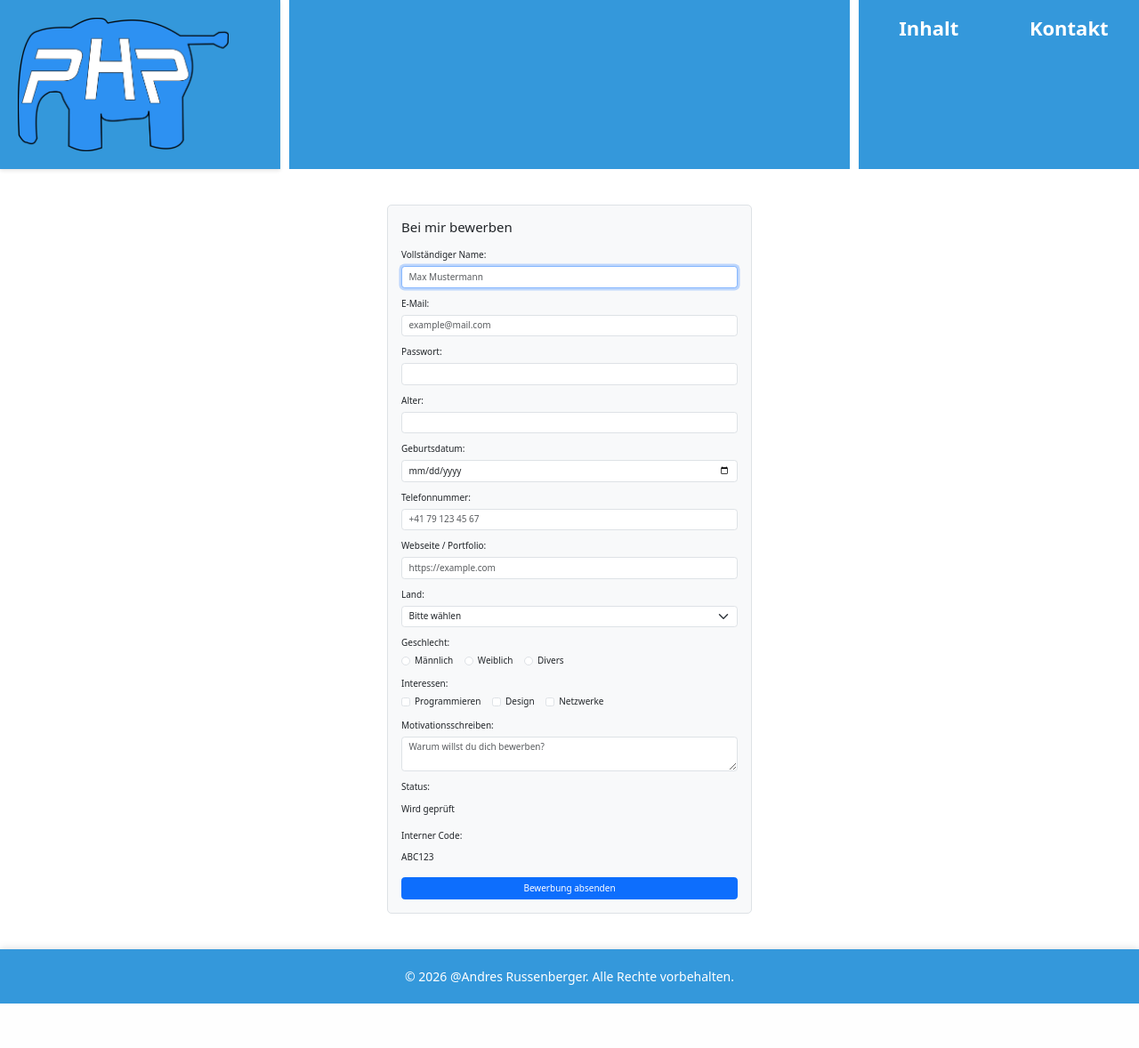
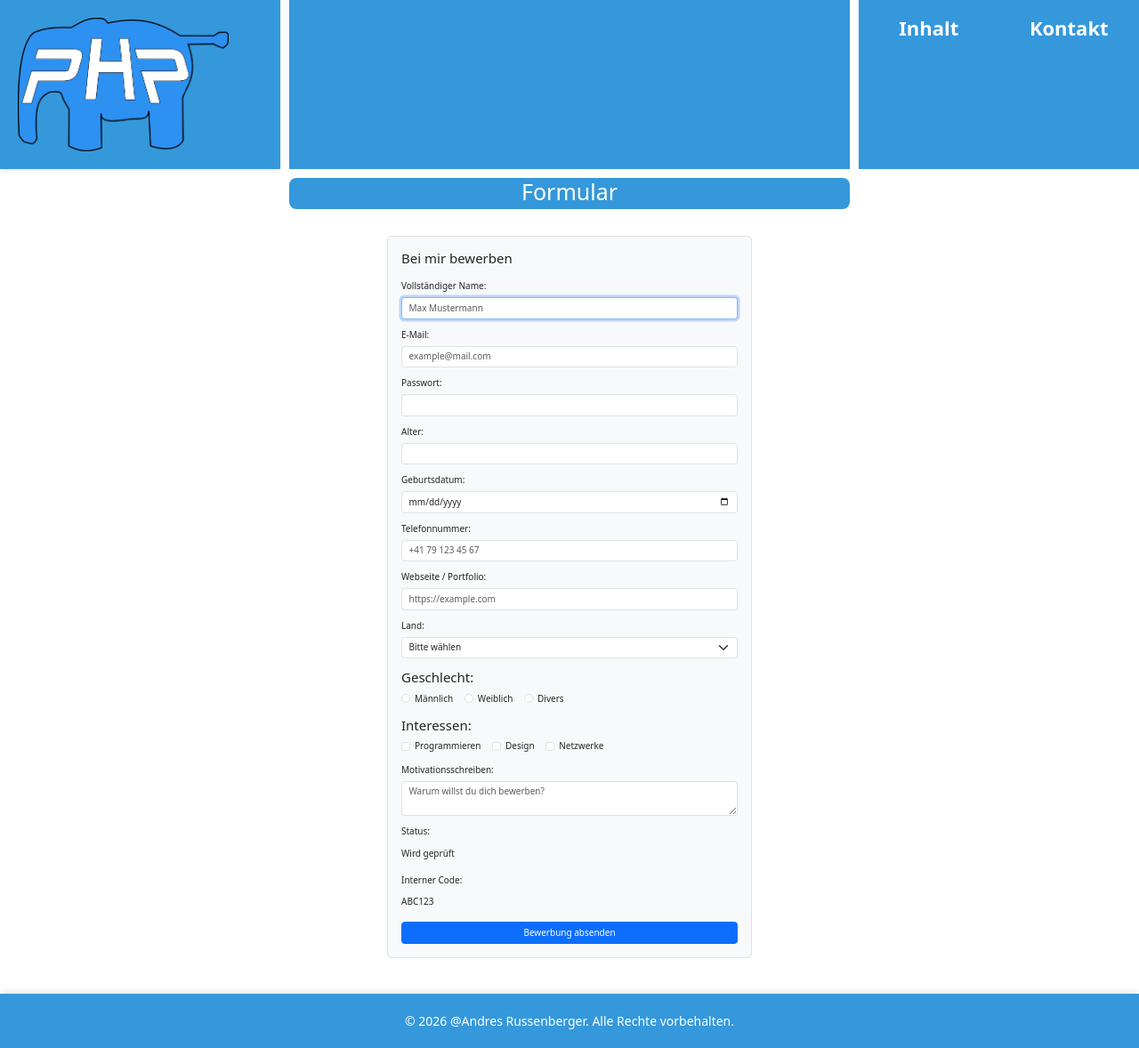
Before and after one commit to andresrussenberger/webseite_m293, a PHP site: page /contact.php in a window 1280 px wide. Shown: the whole page at 89% size. Before the commit the page ends 1128 px from the top, so only its background shows below. Run offline with PHP 8.4, Linux system fonts and the light colour scheme.

Commit message:
fixed WAVE errors

```diff
--- a/contact.php
+++ b/contact.php
@@ -1,6 +1,11 @@
 <?php include "top.php"; ?>
 
 <main>
+
+<nav class='nav1'>
+<h1>Formular</h1>
+</nav>
+
   <div class="form-wrapper">
     <form action="https://gibm.becknet.ch/formular/formular.php" method="POST" class="container my-5">
   <fieldset class="border p-4 rounded-3 bg-light">
@@ -51,8 +56,8 @@
       </select>
     </div>
 
-    <div class="mb-3">
-      <label class="form-label">Geschlecht:</label><br />
+    <fieldset class="mb-3 border-0 p-0">
+      <legend class="form-label">Geschlecht:</legend>
       <div class="form-check form-check-inline">
         <input class="form-check-input" type="radio" id="male" name="gender" value="männlich" required />
         <label class="form-check-label" for="male">Männlich</label>
@@ -65,10 +70,10 @@
         <input class="form-check-input" type="radio" id="other" name="gender" value="divers" />
         <label class="form-check-label" for="other">Divers</label>
       </div>
-    </div>
+    </fieldset>
 
-    <div class="mb-3">
-      <label class="form-label">Interessen:</label><br />
+    <fieldset class="mb-3 border-0 p-0">
+      <legend class="form-label">Interessen:</legend>
       <div class="form-check form-check-inline">
         <input class="form-check-input" type="checkbox" name="interests" value="programmieren" id="int-programmieren" />
         <label class="form-check-label" for="int-programmieren">Programmieren</label>
@@ -81,7 +86,7 @@
         <input class="form-check-input" type="checkbox" name="interests" value="netzwerke" id="int-netzwerke" />
         <label class="form-check-label" for="int-netzwerke">Netzwerke</label>
       </div>
-    </div>
+    </fieldset>
 
     <div class="mb-3">
       <label for="message" class="form-label">Motivationsschreiben:</label>
--- a/content.php
+++ b/content.php
@@ -1,8 +1,14 @@
 <?php include "top.php"; ?>
+
 
 <div class='left'></div>
 
+
 <main>
+
+<nav class='nav1'>
+<h1>Meisten Kompetenzen</h1>
+</nav>
 
 <section>
   <h2>Bilder</h2>
--- a/css/style-home.css
+++ b/css/style-home.css
@@ -72,6 +72,10 @@ header {
   background-color: var(--primary);
 }
 
+.nav1 {
+  border-radius: var(--radius);
+}
+
 nav {
   grid-area: nav;
   background-color: var(--primary);
@@ -79,6 +83,10 @@ nav {
 
   display: flex;
   justify-content: center;
+}
+
+nav h1 {
+  color: var(--white);
 }
 
 nav ul {
@@ -153,10 +161,17 @@ section {
 }
 
 article h1,
+section h1,
 section h2 {
   color: var(--primary);
   margin-bottom: 1.5rem;
   font-size: 2.8rem;
+}
+
+section h1 {
+  display: flex;
+  text-align: center;
+  align-self: center
 }
 
 article h1 {
```
